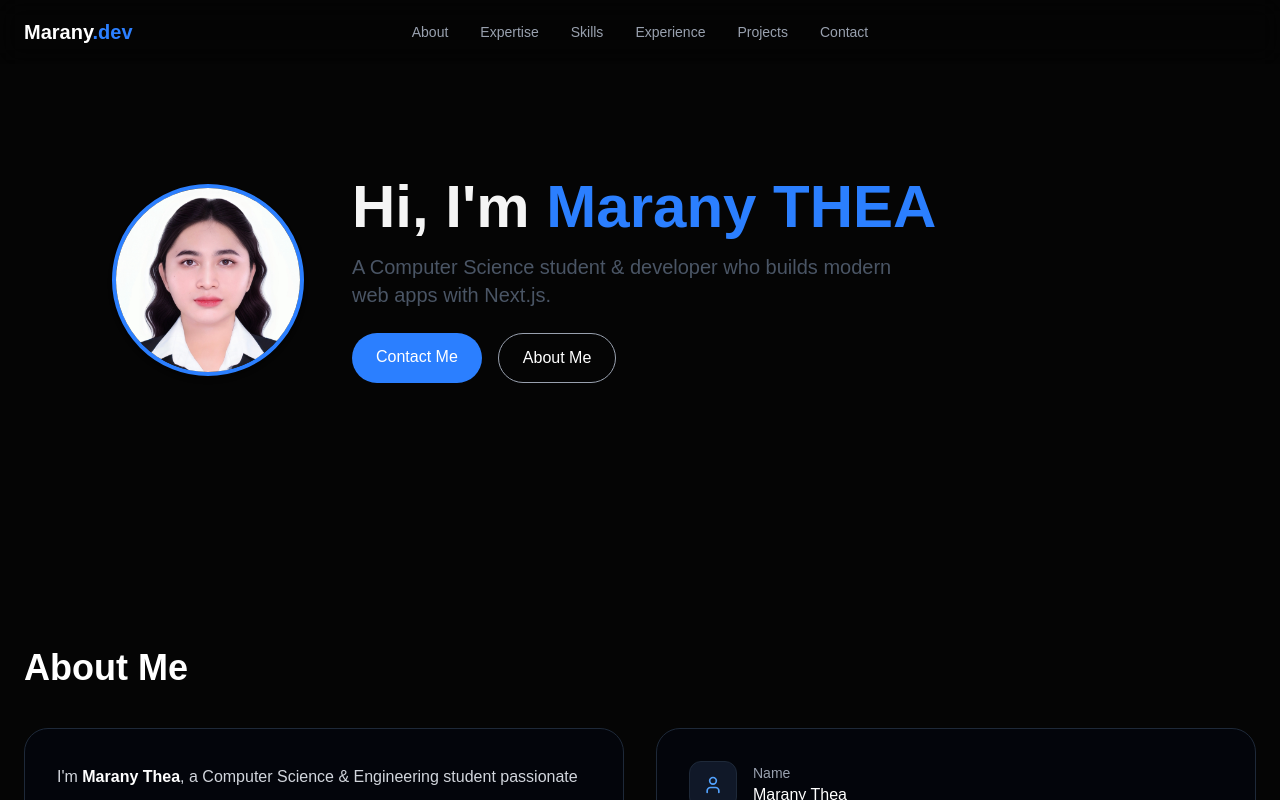
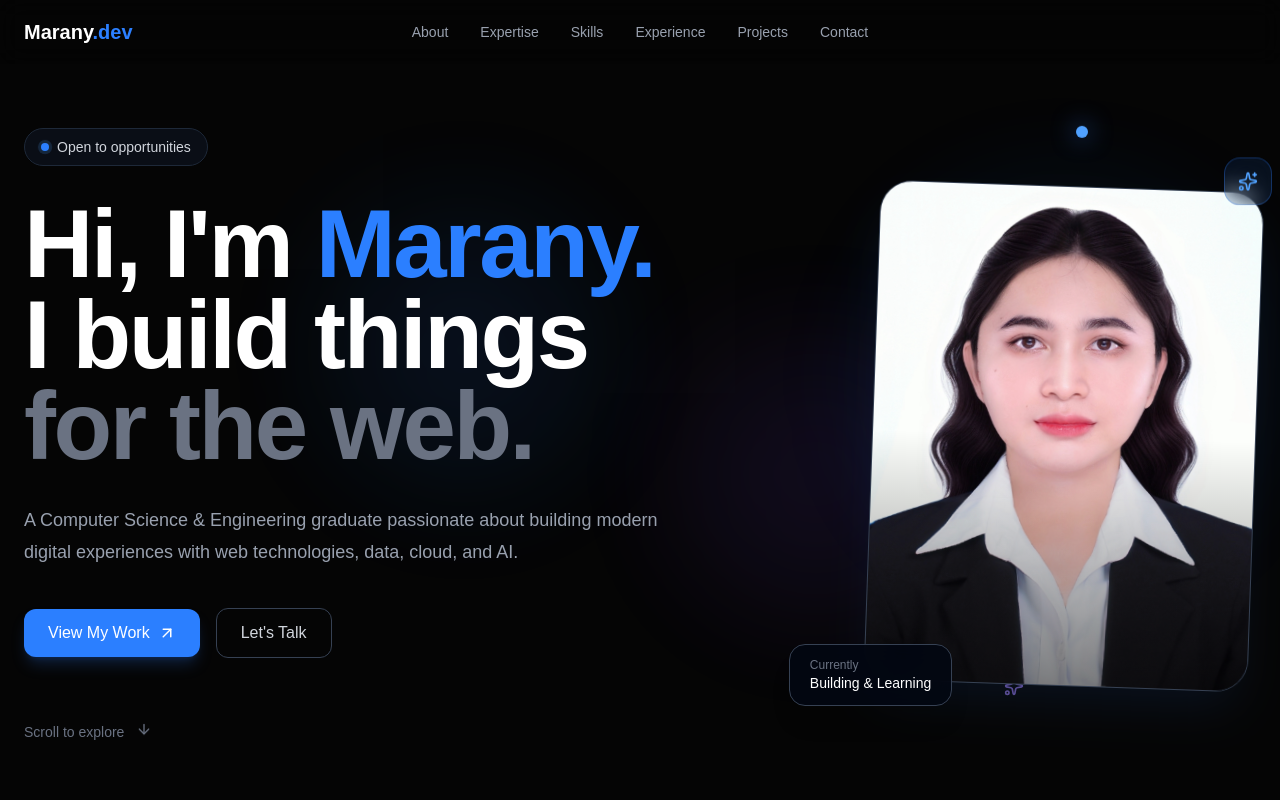
Before and after one commit to MaranyThea/maranythea-portfolio, a Next.js app: page / in a window 1280 px wide. Shown: the top 800 px of the page. Built offline with nearby package versions, Linux system fonts and the light colour scheme.

Commit message:
Revamp Hero section layout and styling; integrate AnimatedSection, enhance background effects, and update content structure for improved user engagement and enchance profile picture section

```diff
--- a/components/sections/Hero.tsx
+++ b/components/sections/Hero.tsx
@@ -1,61 +1,369 @@
+"use client";
+
 import Image from "next/image";
+import Link from "next/link";
+import {
+  ArrowDown,
+  ArrowUpRight,
+  Sparkles,
+} from "lucide-react";
+import AnimatedSection from "../ui/animatedSection";
 
 export default function Hero() {
   return (
-    <section className="w-full min-h-[70vh] flex items-center px-6 md:px-16">
+    <AnimatedSection>
+      <section
+        className="relative min-h-screen
+                   flex items-center
+                   px-6 pt-32 pb-20
+                   overflow-hidden"
+      >
+        {/* =========================
+            Background Effects
+        ========================= */}
+        <div className="pointer-events-none absolute inset-0">
+          {/* Blue Glow */}
+          <div
+            className="absolute
+                       top-1/4
+                       left-1/4
+                       w-72
+                       h-72
+                       rounded-full
+                       bg-blue-500/10
+                       blur-3xl
+                       animate-pulse"
+          />
 
-      {/* LEFT: Profile */}
-      <div className="w-1/4 hidden md:flex justify-center">
-        <div className="w-48 h-48 rounded-full overflow-hidden border-4 border-blue-500 shadow-md">
-          <Image
-            src="/images/MaranyThea_Profile.jpeg"
-            alt="Profile Picture"
-            width={192}
-            height={192}
-            className="object-cover"
+          {/* Violet Glow */}
+          <div
+            className="absolute
+                       bottom-1/4
+                       right-1/4
+                       w-72
+                       h-72
+                       rounded-full
+                       bg-violet-500/10
+                       blur-3xl
+                       animate-pulse"
           />
         </div>
+
+        {/* Decorative Dot */}
+        <div
+          className="absolute
+                     top-32
+                     right-[15%]
+                     w-3
+                     h-3
+                     rounded-full
+                     bg-blue-400
+                     shadow-[0_0_25px_rgba(59,130,246,0.8)]
+                     animate-bounce"
+        />
+
+        {/* Decorative Spark */}
+        <Sparkles
+          size={20}
+          className="absolute
+                     bottom-32
+                     right-[20%]
+                     text-violet-400/60
+                     animate-pulse"
+        />
+
+        {/* =========================
+            Main Content
+        ========================= */}
+        <div
+          className="relative
+                     max-w-7xl
+                     mx-auto
+                     w-full
+                     grid
+                     lg:grid-cols-[1.2fr_0.8fr]
+                     gap-16
+                     items-center"
+        >
+          {/* =========================
+              LEFT — Introduction
+          ========================= */}
+          <div>
+            {/* Status */}
+            <div
+              className="inline-flex
+                         items-center
+                         gap-2
+                         px-4
+                         py-2
+                         mb-8
+                         rounded-full
+                         border
+                         border-gray-800
+                         bg-gray-900/50
+                         backdrop-blur-sm
+                         text-sm
+                         text-gray-300"
+            >
+              <span className="relative flex h-2 w-2">
+                <span
+                  className="absolute
+                             inline-flex
+                             h-full
+                             w-full
+                             rounded-full
+                             bg-blue-400
+                             opacity-75
+                             animate-ping"
+                />
+
+                <span
+                  className="relative
+                             inline-flex
+                             h-2
+                             w-2
+                             rounded-full
+                             bg-blue-500"
+                />
+              </span>
+
+              Open to opportunities
             </div>
 
-      {/* RIGHT: Text */}
-      <div className="w-full md:w-3/4 text-center md:text-left">
-        <h1 className="text-4xl md:text-6xl font-bold">
+            {/* Heading */}
+            <h1
+              className="text-5xl
+                         sm:text-6xl
+                         lg:text-7xl
+                         xl:text-8xl
+                         font-bold
+                         tracking-tight
+                         leading-[0.95]
+                         text-white"
+            >
               Hi, I&apos;m{" "}
               <span className="text-blue-500">
-            Marany THEA
+                Marany.
+              </span>
+
+              <br />
+
+              I build things
+              <br />
+
+              <span className="text-gray-500">
+                for the web.
               </span>
             </h1>
 
-        <p className="mt-4 text-lg md:text-xl text-gray-600 max-w-xl">
-          A Computer Science student & developer who builds modern
-          web apps with Next.js.
+            {/* Description */}
+            <p
+              className="mt-8
+                         max-w-2xl
+                         text-lg
+                         leading-8
+                         text-gray-400"
+            >
+              A Computer Science & Engineering graduate
+              passionate about building modern digital
+              experiences with web technologies, data,
+              cloud, and AI.
             </p>
 
-        <div className="mt-6 flex gap-4 justify-center md:justify-start">
+            {/* Buttons */}
+            <div
+              className="flex
+                         flex-wrap
+                         items-center
+                         gap-4
+                         mt-10"
+            >
+              {/* Primary Button */}
+              <Link
+                href="#projects"
+                className="group
+                           inline-flex
+                           items-center
+                           gap-2
+                           px-6
+                           py-3
+                           rounded-xl
+                           bg-blue-500
+                           text-white
+                           font-medium
+                           hover:bg-blue-400
+                           transition-all
+                           duration-300
+                           hover:-translate-y-1
+                           shadow-lg
+                           shadow-blue-500/20"
+              >
+                View My Work
 
-          {/* Contact Me */}
-          <a
+                <ArrowUpRight
+                  size={18}
+                  className="group-hover:translate-x-1
+                             group-hover:-translate-y-1
+                             transition-transform
+                             duration-300"
+                />
+              </Link>
+
+              {/* Secondary Button */}
+              <Link
                 href="#contact"
-            className="px-6 py-3 rounded-full bg-blue-500 text-white
-                       hover:bg-blue-600 transition-all duration-300"
+                className="group
+                           inline-flex
+                           items-center
+                           gap-2
+                           px-6
+                           py-3
+                           rounded-xl
+                           border
+                           border-gray-700
+                           text-gray-300
+                           hover:text-white
+                           hover:border-blue-500
+                           transition-all
+                           duration-300
+                           hover:-translate-y-1"
               >
-            Contact Me
-          </a>
+                Let&apos;s Talk
+              </Link>
+            </div>
 
-          {/* About Me */}
-          <a
+            {/* Scroll Indicator */}
+            <Link
               href="#about"
-            className="px-6 py-3 rounded-full border border-gray-400
-                       text-white bg-transparent
-                       hover:bg-white/10 hover:border-white
-                       transition-all duration-300"
+              className="inline-flex
+                         items-center
+                         gap-3
+                         mt-16
+                         text-sm
+                         text-gray-500
+                         hover:text-blue-400
+                         transition-colors
+                         duration-300"
             >
-            About Me
-          </a>
+              <span>Scroll to explore</span>
 
+              <ArrowDown
+                size={16}
+                className="animate-bounce"
+              />
+            </Link>
+          </div>
+
+          {/* =========================
+              RIGHT — Profile
+          ========================= */}
+          <div
+            className="relative
+                       flex
+                       justify-center
+                       lg:justify-end"
+          >
+            {/* Outer Glow */}
+            <div
+              className="absolute
+                         w-80
+                         h-80
+                         sm:w-96
+                         sm:h-96
+                         rounded-full
+                         bg-blue-500/10
+                         blur-3xl
+                         animate-pulse"
+            />
+
+            {/* Image Container */}
+            <div
+              className="relative
+                         w-72
+                         h-96
+                         sm:w-80
+                         sm:h-[440px]
+                         lg:w-96
+                         lg:h-[500px]
+                         rounded-[2rem]
+                         overflow-hidden
+                         border
+                         border-gray-700
+                         bg-gray-900
+                         shadow-2xl
+                         shadow-blue-500/10
+                         rotate-2
+                         hover:rotate-0
+                         transition-transform
+                         duration-500"
+            >
+              <Image
+                src="/images/MaranyThea_Profile.jpeg"
+                alt="Marany Thea"
+                fill
+                priority
+                className="object-cover"
+              />
+
+              {/* Image Overlay */}
+              <div
+                className="absolute
+                           inset-0
+                           bg-gradient-to-t
+                           from-black/50
+                           via-transparent
+                           to-transparent"
+              />
+            </div>
+
+            {/* Floating Label */}
+            <div
+              className="absolute
+                         -bottom-5
+                         -left-4
+                         sm:left-0
+                         px-5
+                         py-3
+                         rounded-2xl
+                         border
+                         border-gray-700
+                         bg-gray-950/90
+                         backdrop-blur-md
+                         shadow-xl
+                         animate-[float_4s_ease-in-out_infinite]"
+            >
+              <p className="text-xs text-gray-500">
+                Currently
+              </p>
+
+              <p className="text-sm font-medium text-white">
+                Building & Learning
+              </p>
+            </div>
+
+            {/* Floating Accent */}
+            <div
+              className="absolute
+                         -top-5
+                         -right-4
+                         w-12
+                         h-12
+                         rounded-2xl
+                         border
+                         border-blue-500/30
+                         bg-blue-500/10
+                         backdrop-blur-md
+                         flex
+                         items-center
+                         justify-center
+                         text-blue-400
+                         animate-bounce"
+            >
+              <Sparkles size={20} />
             </div>
           </div>
-
+        </div>
       </section>
+    </AnimatedSection>
   );
 }
```
Lines whose indentation alone changed are shown as unchanged.
